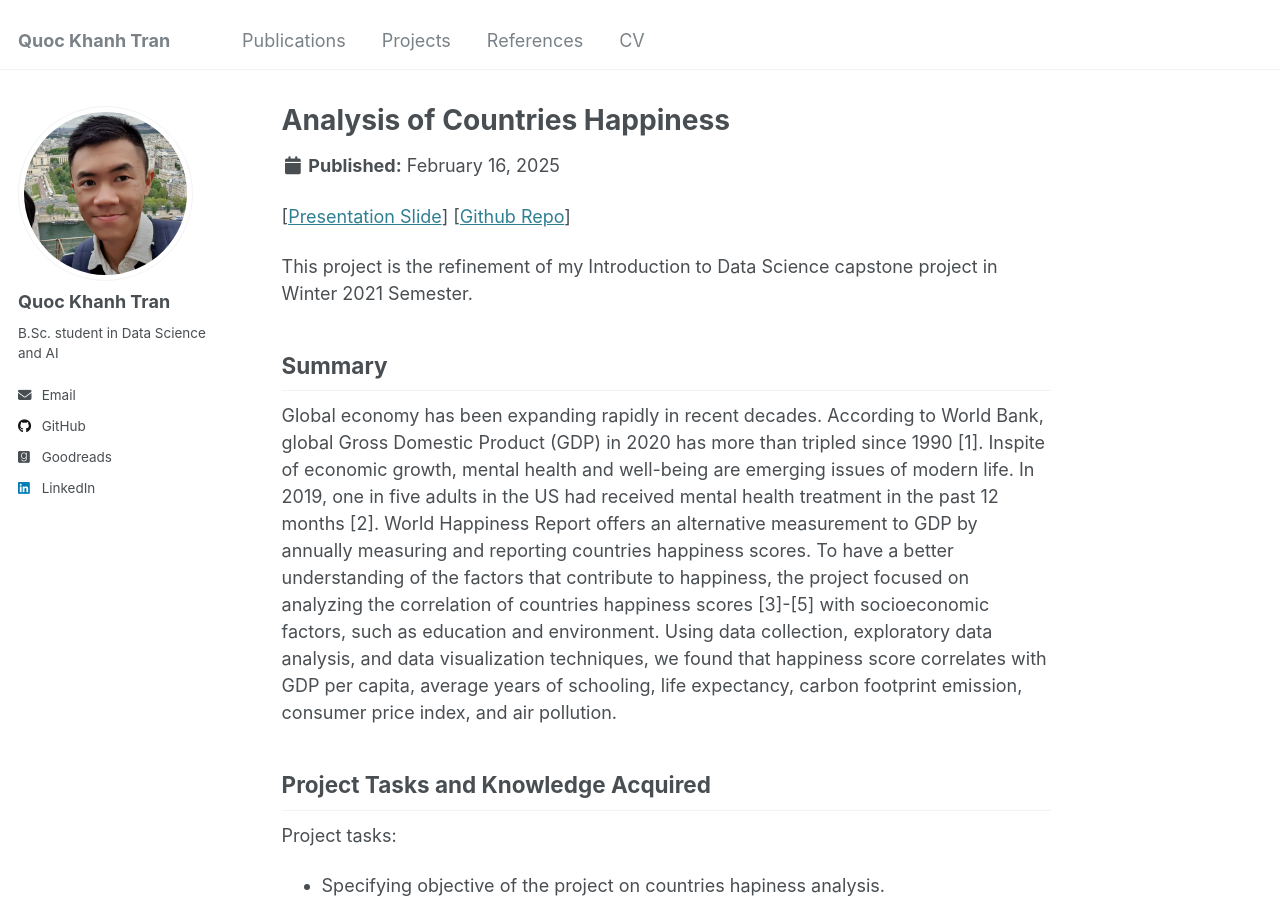
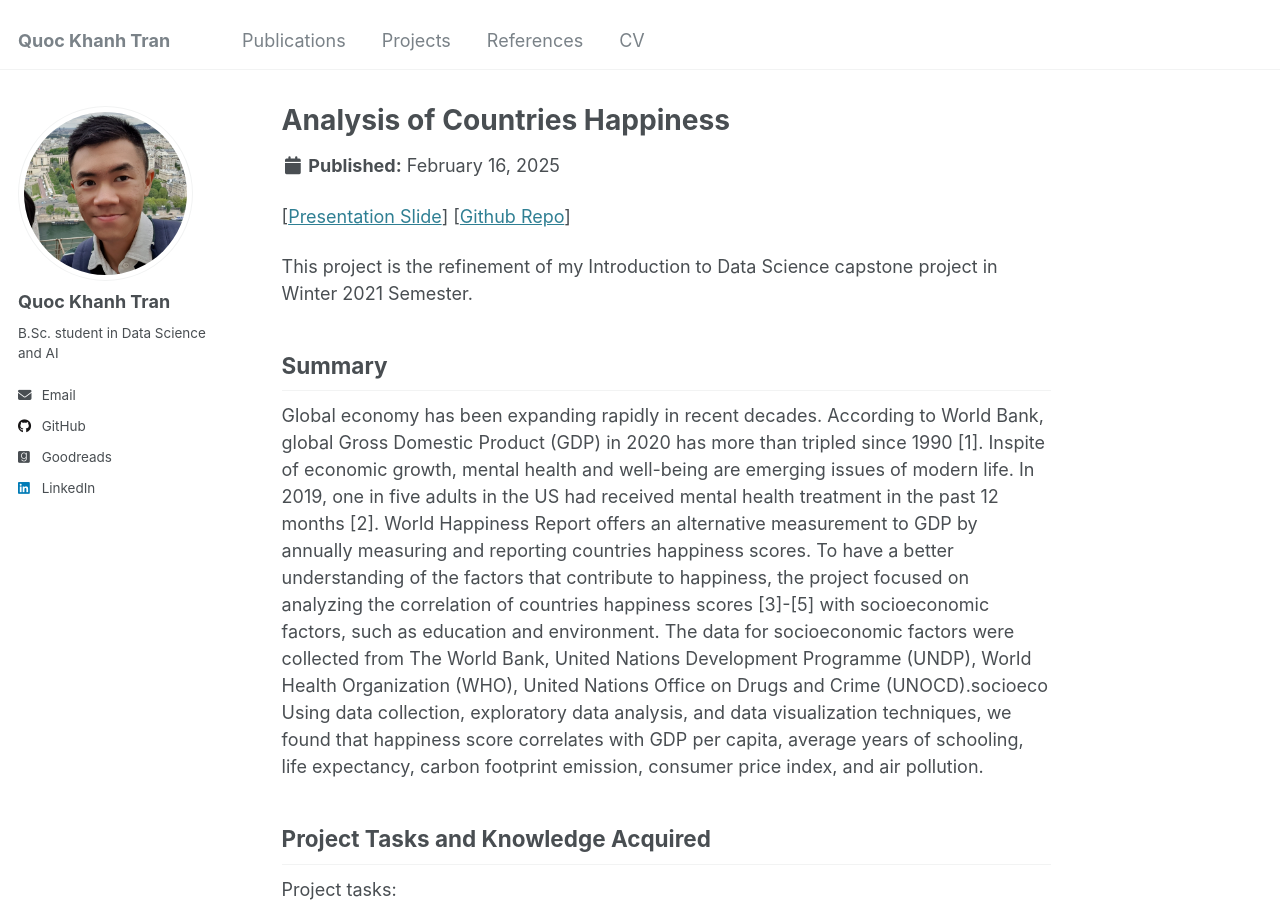
Before and after one commit to khanhtrq/khanhtrq.github.io, a Jekyll site: the page built from _projects/course_2_happiness_analysis.md, in a window 1280 px wide and 900 px high. Built offline with Jekyll 4.4.1, drawn with Linux system fonts in a browser that asks for light colours.

Commit message:
update intro, happiness prj

```diff
--- a/_projects/course_2_happiness_analysis.md
+++ b/_projects/course_2_happiness_analysis.md
@@ -8,7 +8,8 @@ category: course_projects
 This project is the refinement of my Introduction to Data Science capstone project in Winter 2021 Semester.
 
 ## Summary
-Global economy has been expanding rapidly in recent decades. According to World Bank, global Gross Domestic Product (GDP) in 2020 has more than tripled since 1990 [1]. Inspite of economic growth, mental health and well-being are emerging issues of modern life. In 2019, one in five adults in the US had received mental health treatment in the past 12 months [2]. World Happiness Report offers an alternative measurement to GDP by annually measuring and reporting countries happiness scores. To have a better understanding of the factors that contribute to happiness, the project focused on analyzing the correlation of countries happiness scores [3]-[5] with socioeconomic factors, such as education and environment. Using data collection, exploratory data analysis, and data visualization techniques, we found that happiness score correlates with GDP per capita, average years of schooling, life expectancy, carbon footprint emission, consumer price index, and air pollution.
+Global economy has been expanding rapidly in recent decades. According to World Bank, global Gross Domestic Product (GDP) in 2020 has more than tripled since 1990 [1]. Inspite of economic growth, mental health and well-being are emerging issues of modern life. In 2019, one in five adults in the US had received mental health treatment in the past 12 months [2]. World Happiness Report offers an alternative measurement to GDP by annually measuring and reporting countries happiness scores. To have a better understanding of the factors that contribute to happiness, the project focused on analyzing the correlation of countries happiness scores [3]-[5] with socioeconomic factors, such as education and environment. The data for socioeconomic factors were collected from The World Bank,
+United Nations Development Programme (UNDP), World Health Organization (WHO), United Nations Office on Drugs and Crime (UNOCD).socioeco Using data collection, exploratory data analysis, and data visualization techniques, we found that happiness score correlates with GDP per capita, average years of schooling, life expectancy, carbon footprint emission, consumer price index, and air pollution.
 
 
 ## Project Tasks and Knowledge Acquired
```
Also changed, not shown: _pages/about.md (+2 -1 lines), _projects/research_2_thesis_plasmodium.md (+1 -1 lines), 1 other file.
